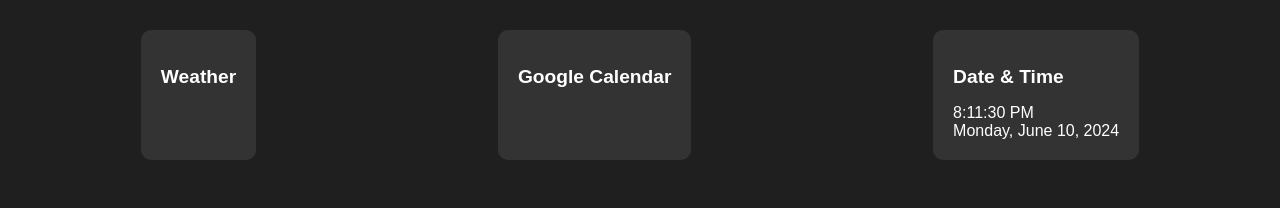
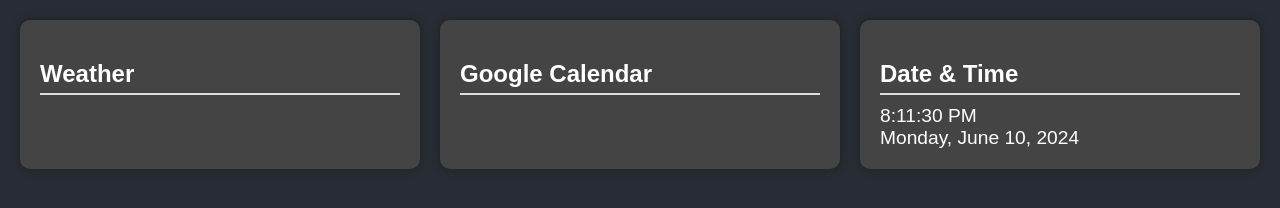
Before and after one commit to rmoose/mag_dash, a plain HTML site: page index.html in a window 1280 px wide. Drawn offline with Linux system fonts and the light colour scheme; no server answers.

Commit message:
Add files via upload

```diff
--- a/style.css
+++ b/style.css
@@ -1,28 +1,45 @@
 body {
     font-family: Arial, sans-serif;
-    background-color: #1f1f1f;
+    background-color: #282c34;
     color: #fff;
     margin: 0;
     padding: 0;
 }
 
 .container {
-    display: flex;
-    flex-wrap: wrap;
-    justify-content: space-around;
+    display: grid;
+    grid-template-columns: repeat(auto-fit, minmax(300px, 1fr));
+    gap: 20px;
     padding: 20px;
 }
 
 .widget {
-    background-color: #333;
+    background-color: #444;
     border-radius: 10px;
     padding: 20px;
-    margin: 10px;
+    box-shadow: 0px 0px 10px rgba(0, 0, 0, 0.3);
 }
 
 h2 {
     color: #fff;
+    font-size: 1.5em;
+    margin-bottom: 10px;
+    border-bottom: 2px solid #ddd;
+    padding-bottom: 5px;
+}
+
+#weather {
     font-size: 1.2em;
+    margin-bottom: 10px;
+}
+
+#time, #date {
+    font-size: 1.2em;
+}
+
+#events {
+    list-style: none;
+    padding: 0;
 }
 
 #events li {
```
